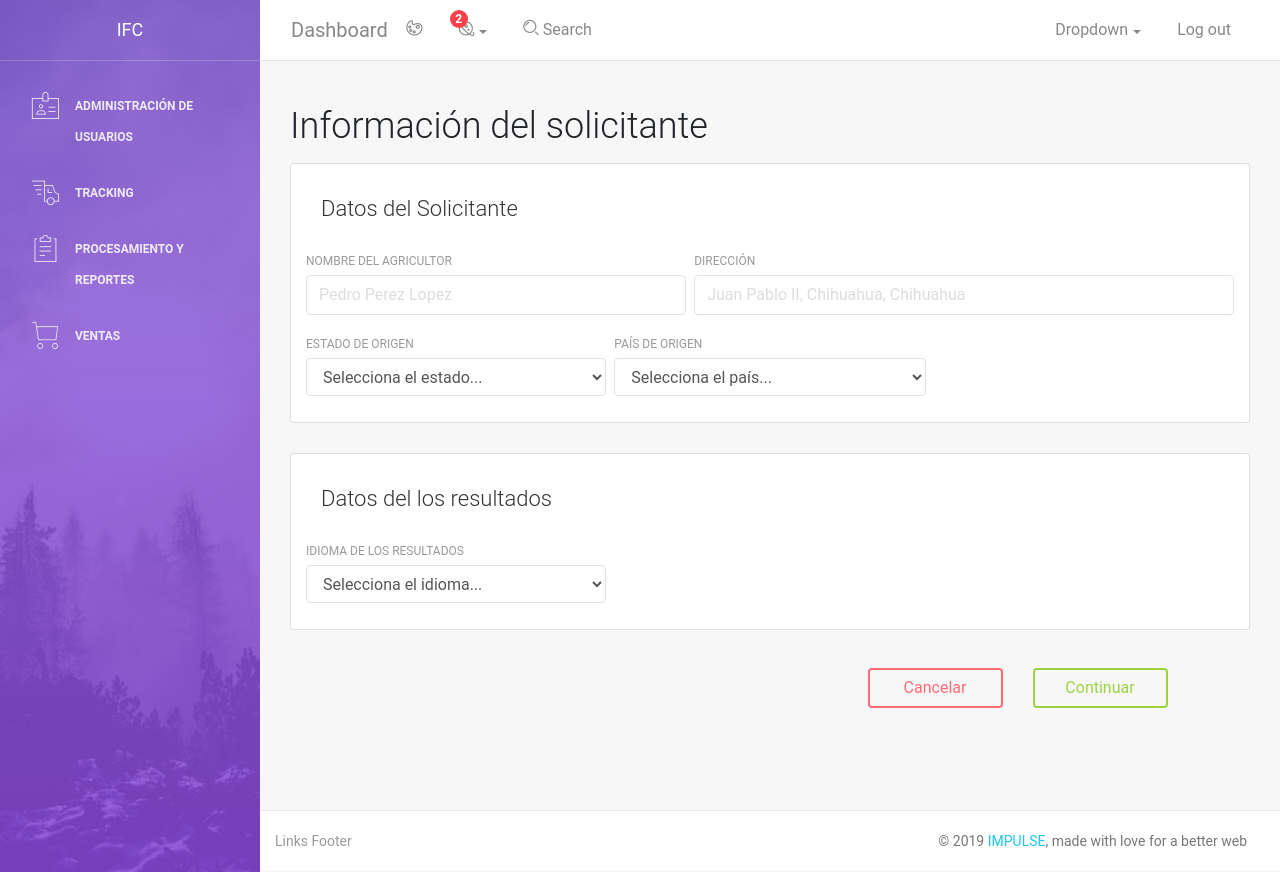
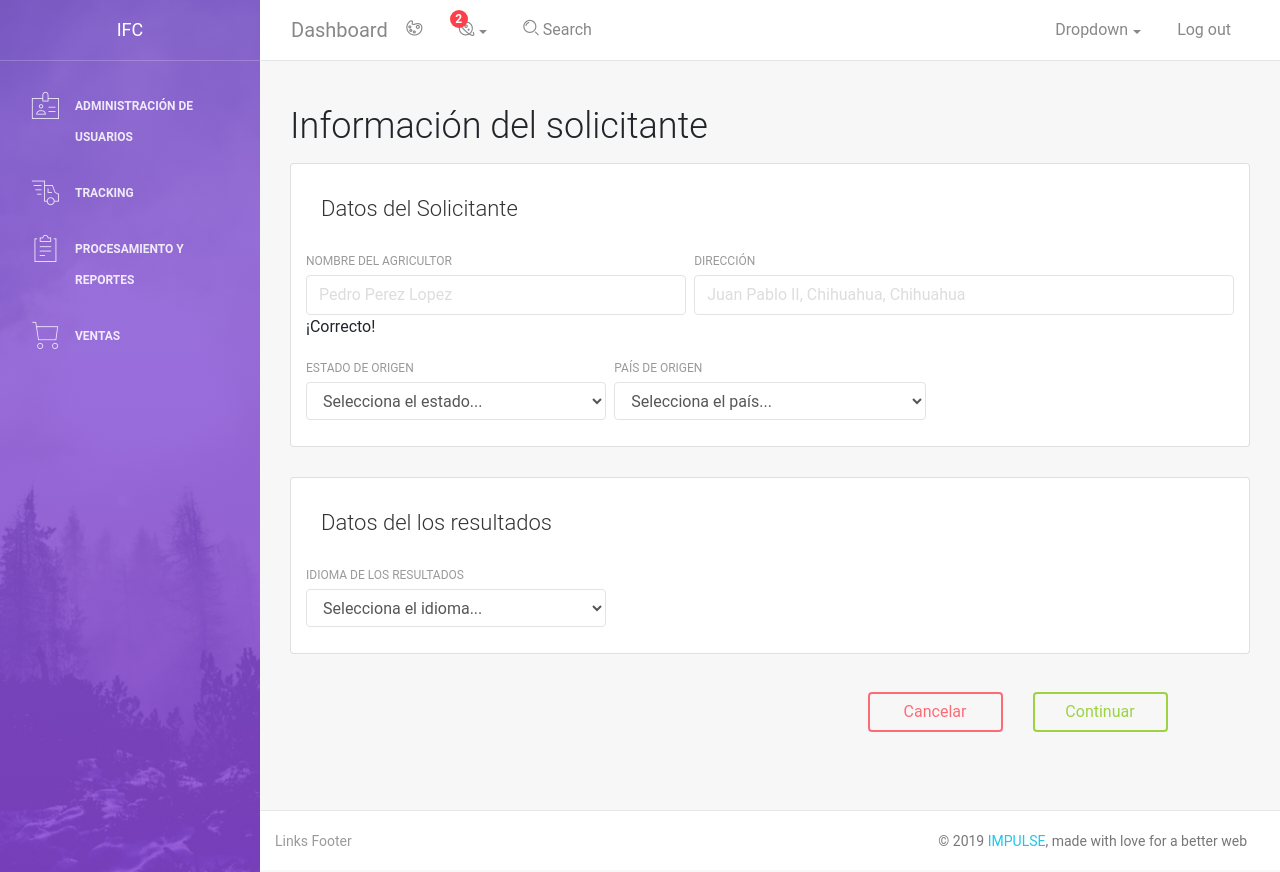
Before and after one commit to ArturoGuevara/Voyager_2, a Django app: page /procesamiento_reportes/ingreso_cliente in a window 1280 px wide. Run offline with Django 3.2, Linux system fonts and the light colour scheme; some libraries are stand-ins or nearby versions.

Commit message:
Cambios ingreso cliente

```diff
--- a/voyager/procesamiento_reportes/templates/procesamiento_reportes/ingreso_cliente.html
+++ b/voyager/procesamiento_reportes/templates/procesamiento_reportes/ingreso_cliente.html
@@ -25,6 +25,7 @@
                     <label>Nombre del Agricultor</label>
                     <input type="text" class="form-control" placeholder="Pedro Perez Lopez" value="" id="nombre" name="nombre" required>
                     <div class="valid-feedback">
+                      ¡Correcto!
                     </div>
                     <div class="invalid-feedback">
                       Por favor, escribe un nombre.
```
